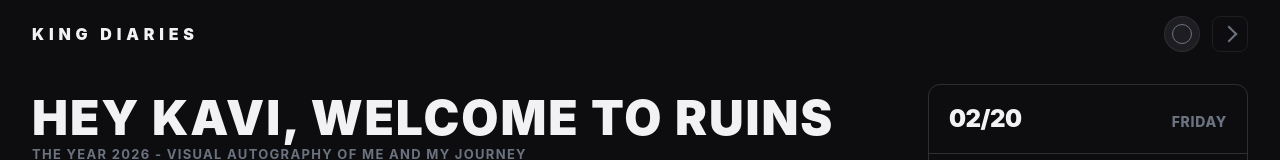
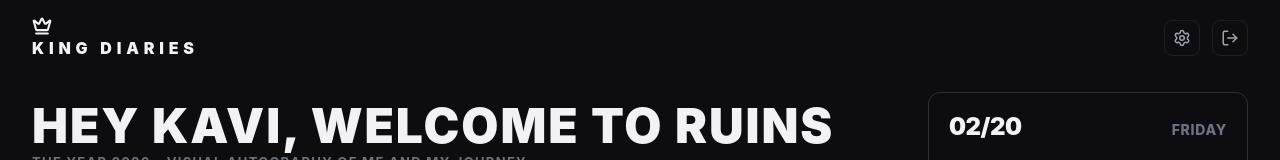
Before and after one commit to CoderKavyaG/CHRON, a React (Vite) app: page / in a window 1280 px wide. Shown: the top 160 px of the page. Built offline with nearby package versions, Linux system fonts and the light colour scheme; no server answers; sample sign-in values are in the browser's storage.

Commit message:
style: restore header icons and move upcoming events into sidebar

```diff
--- a/src/components/Header.jsx
+++ b/src/components/Header.jsx
@@ -1,5 +1,5 @@
 import { Link } from 'react-router-dom';
-import { Settings, LogOut } from 'lucide-react';
+import { Settings, LogOut, Crown } from 'lucide-react';
 import { useAuth } from '../contexts/AuthContext';
 
 export default function Header() {
@@ -8,13 +8,16 @@ export default function Header() {
     return (
         <header className="site-header">
             <div className="site-header__inner">
-                <Link to="/" className="site-logo">KING DIARIES</Link>
+                <Link to="/" className="site-logo">
+                    <Crown size={20} strokeWidth={2.5} />
+                    <span>KING DIARIES</span>
+                </Link>
                 <div className="site-header__actions">
-                    <Link to="/settings" className="icon-btn icon-btn--profile" title="Settings">
-                        <div className="profile-circle" />
+                    <Link to="/settings" className="icon-btn" title="Settings">
+                        <Settings size={18} />
                     </Link>
                     <button className="icon-btn" title="Sign out" onClick={logout}>
-                        <div className="nav-arrow-right" />
+                        <LogOut size={18} />
                     </button>
                 </div>
             </div>
```
